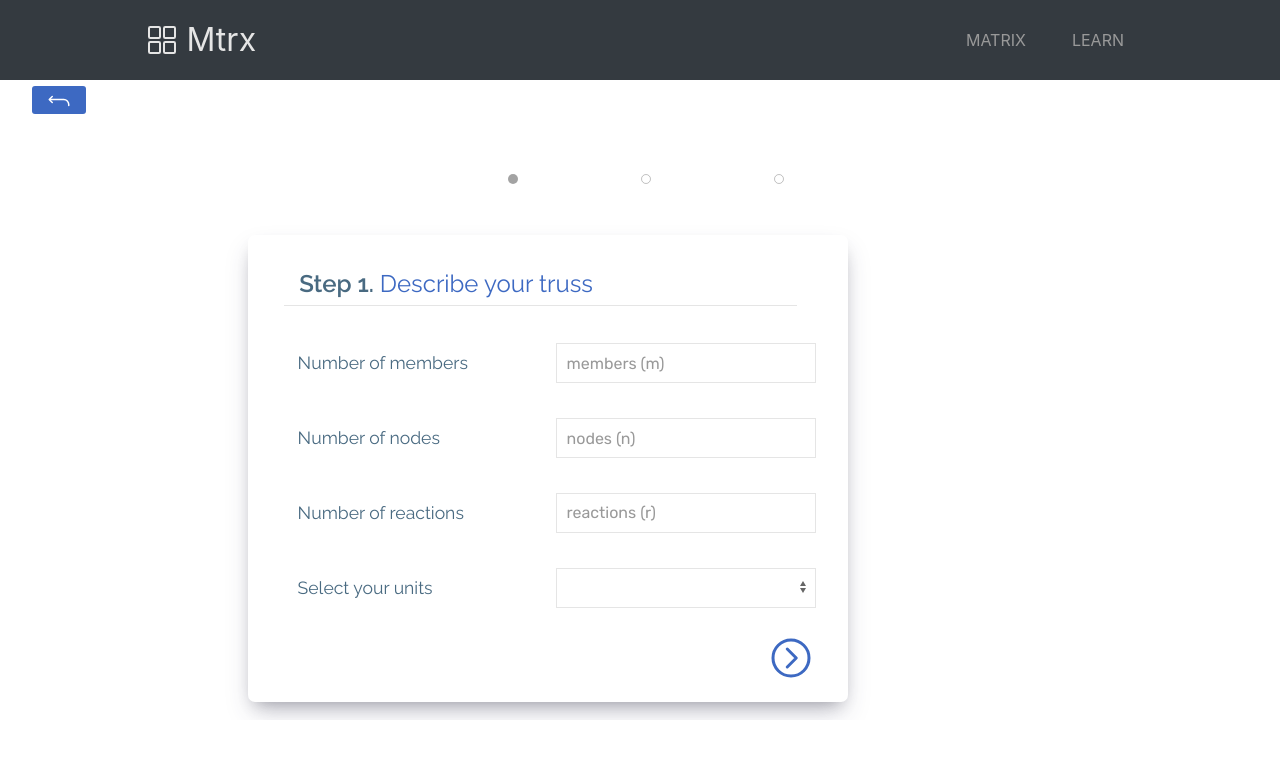
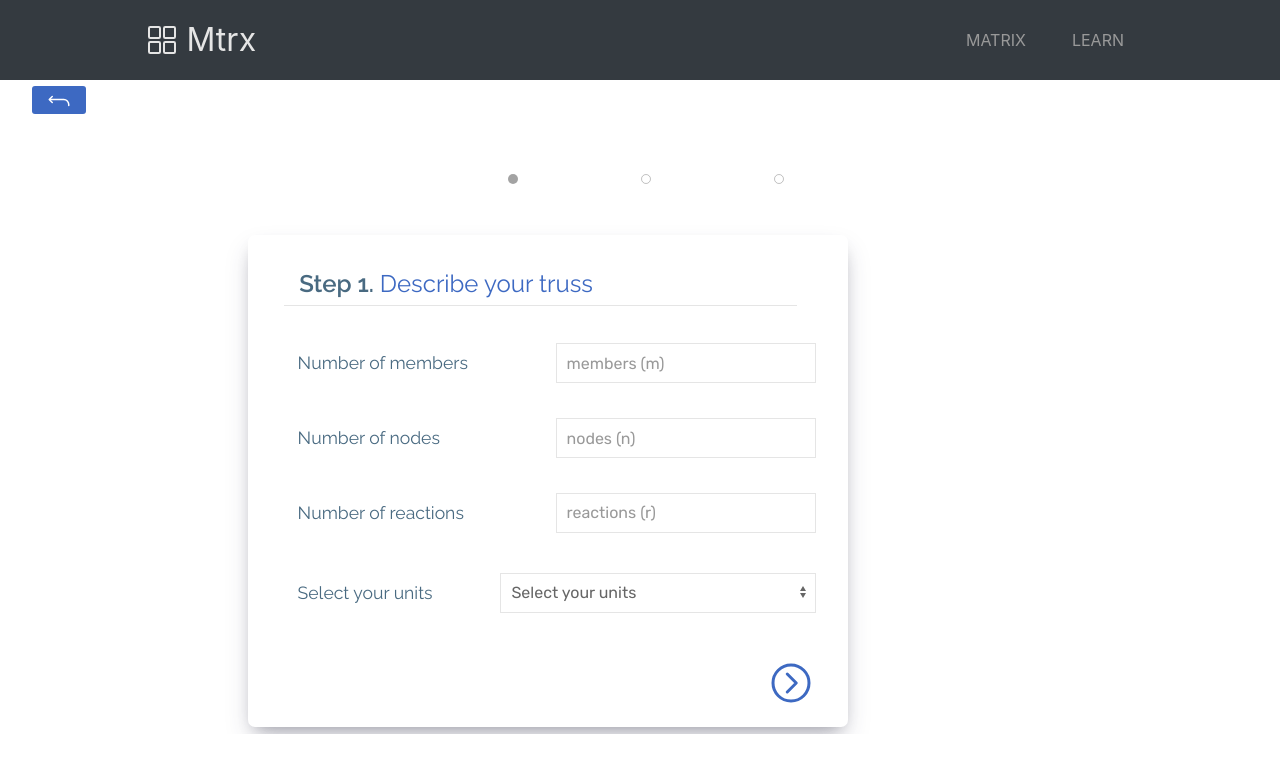
Before and after one commit to Brlaney/mtrx, a Next.js app: page /matrix/truss in a window 1280 px wide. Shown: the top 772 px of the page. Built offline with nearby package versions, Linux system fonts and the light colour scheme.

Commit message:
More updates to dotnav in forms

```diff
--- a/src/components/forms/truss/StepOne.tsx
+++ b/src/components/forms/truss/StepOne.tsx
@@ -4,6 +4,7 @@ import { Formik, Form, Field } from 'formik'
 import Forward from '@/components/buttons/Forward'
 import { Dotnav } from '@/components/buttons/Dotnav'
 import { Selection } from '../components/Selection'
+import { selectUnits } from '@/lib/config/forms/truss'
 // import { trussCheck } from '@/lib/utils/matrix/calculate'
 import styles from '@/styles/components/Steps.module.scss'
 
@@ -40,12 +41,16 @@ const StepOne = (props) => {
 
               {/* Header */}
               <h2 className={styles.label}>
-                Step 1. <span className={styles.span}>Describe your truss</span>
+                Step 1. <span className={styles.span}>
+                  Describe your truss
+                </span>
               </h2>
 
               {/* Input no of members */}
               <div className='uk-width-1-2'>
-                <h6 className={styles.field}>Number of members</h6>
+                <h6 className={styles.field}>
+                  Number of members
+                </h6>
               </div>
               <div className='uk-width-1-2'>
                 <Field
@@ -62,7 +67,9 @@ const StepOne = (props) => {
 
               {/* Input number of nodes/connections */}
               <div className='uk-width-1-2'>
-                <h6 className={styles.field}>Number of nodes</h6>
+                <h6 className={styles.field}>
+                  Number of nodes
+                </h6>
               </div>
               <div className='uk-width-1-2'>
                 <Field
@@ -97,19 +104,17 @@ const StepOne = (props) => {
               </div>
 
               {/* Select your type of units */}
-              <div className='uk-width-1-2'>
-                <h6 className={styles.field}>Select your units</h6>
+              <div className='uk-width-2-5 uk-margin'>
+                <h6 className={styles.field}>
+                  Select your units
+                </h6>
               </div>
-              <div className='uk-width-1-2'>
+              <div className='uk-width-3-5 uk-margin'>
                 <Field
                   name='units'
                   id={styles.input}
-                  className='uk-select'
-                  options={[
-                    { label: '', value: '' },
-                    { label: 'Imperial (US)', value: 'imperial' },
-                    { label: 'Metric (SI)', value: 'metric' }
-                  ]}
+                  className='uk-select uk-margin'
+                  options={selectUnits}
                   component={Selection}
                 />
               </div>
--- a/src/components/forms/truss/StepTwo.tsx
+++ b/src/components/forms/truss/StepTwo.tsx
@@ -1,6 +1,5 @@
 import * as React from 'react'
 import * as yup from 'yup'
-import { imperialL, metricL, imperialF, metricF } from '@/lib/config/forms/truss'
 import { Dotnav } from '@/components/buttons/Dotnav'
 import { SelectOne } from '../components/SelectOne'
 import { Formik, Form, Field } from 'formik'
@@ -53,8 +52,7 @@ const StepTwo = (props) => {
                   name='length'
                   id={styles.input}
                   className='uk-radio'
-                  options={props.data.units === 'imperial' ? imperialL : metricL}
-                  component={SelectOne}
+                  // component={SelectOne}
                 />
               </div>
 
@@ -67,8 +65,7 @@ const StepTwo = (props) => {
                   name='length'
                   id={styles.input}
                   className='uk-radio uk-margin'
-                  options={props.data.units === 'imperial' ? imperialF : metricF}
-                  component={SelectOne}
+                  // component={SelectOne}
                 />
               </div>
 
--- a/src/lib/config/forms/truss.ts
+++ b/src/lib/config/forms/truss.ts
@@ -1,21 +1,13 @@
-export const imperialL = [
-  { label: 'ft', value: 'feet' },
-  { label: 'in', value: 'inches' },
-];
-
-export const metricL = [
-  { label: 'm', value: 'meter' },
-  { label: 'cm', value: 'centimeter' },
-];
-
-export const imperialF = [
-  { label: 'lbs', value: 'lbs' },
-  { label: 'kips', value: 'kips' },
-];
-
-export const metricF = [
-  { label: 'N', value: 'newtons' },
-  { label: 'KN', value: 'kilonewtons' },
+export const selectUnits = [
+  { label: 'Select your units', value: '' },
+  { label: 'Force: lbs, Length: in', value: 'imperial1' },
+  { label: 'Force: lbs, Length: ft', value: 'imperial2' },
+  { label: 'Force: K, Length: in', value: 'imperial3' },
+  { label: 'Force: K, Length: ft', value: 'imperial4' },
+  { label: 'Force: N, Length: cm', value: 'metric1' },
+  { label: 'Force: N, Length: m', value: 'metric2' },
+  { label: 'Force: KN, Length: cm', value: 'metric3' },
+  { label: 'Force: KN, Length: cm', value: 'metric4' },
 ];
 
 export const step1 = [
--- a/src/scss/components/Layout.module.scss
+++ b/src/scss/components/Layout.module.scss
@@ -4,7 +4,7 @@
   .main {
     flex: 1;
     display: flex;
-    flex-direction: column;
+    flex-direction: row;
     justify-content: center;
     align-items: center;
   }
--- a/src/scss/components/Steps.module.scss
+++ b/src/scss/components/Steps.module.scss
@@ -1,8 +1,8 @@
 @import '../theme/theme';
 
 .form {
-  display: flex;
-  flex-direction: column;
+  display: block;
+  flex-direction: row;
   flex: 1;
   max-width: 600px;
   min-width: 400px;
--- a/src/scss/pages/Matrix.module.scss
+++ b/src/scss/pages/Matrix.module.scss
@@ -11,6 +11,7 @@
 }
 
 .parent {
+  width: 50vw;
   display: flex;
   flex-direction: column;
   margin: 1.3rem 0.2rem 0.2rem 0.2rem;
@@ -67,7 +68,7 @@
     }
   }
   #grid {
-    width: 60%;
+    width: 100%;
     display: flex;
     justify-content: center;
     align-items: center;
```
Also changed, not shown: src/pages/matrix/truss/index.tsx (+3 -4 lines).
